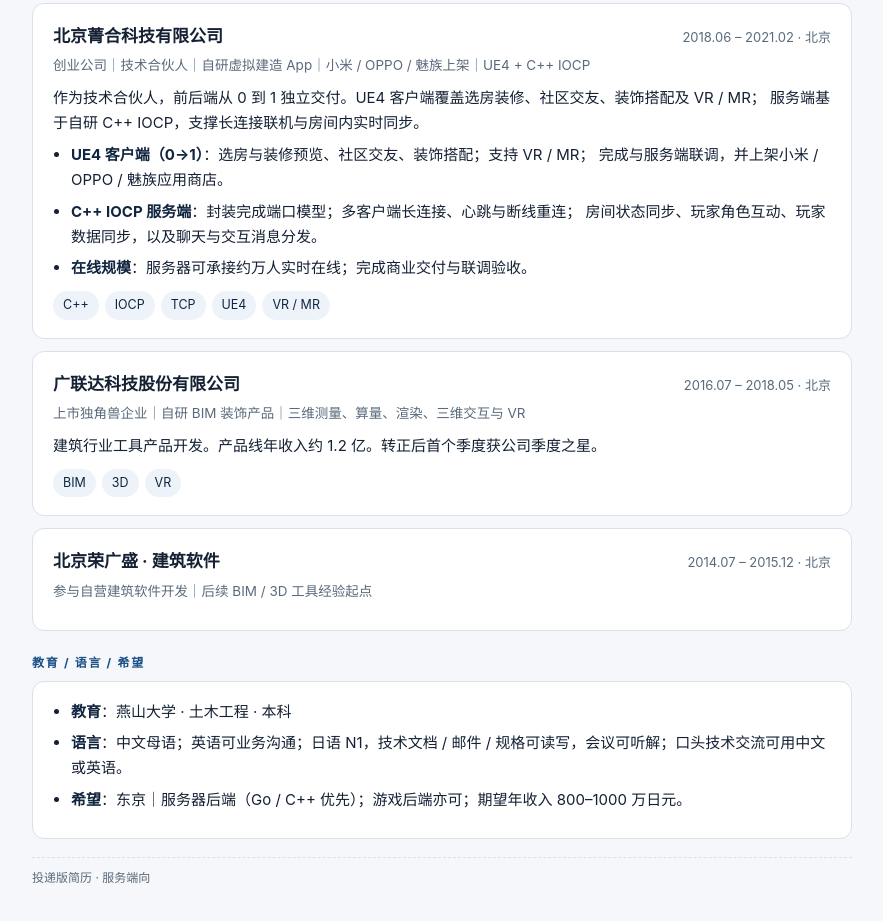
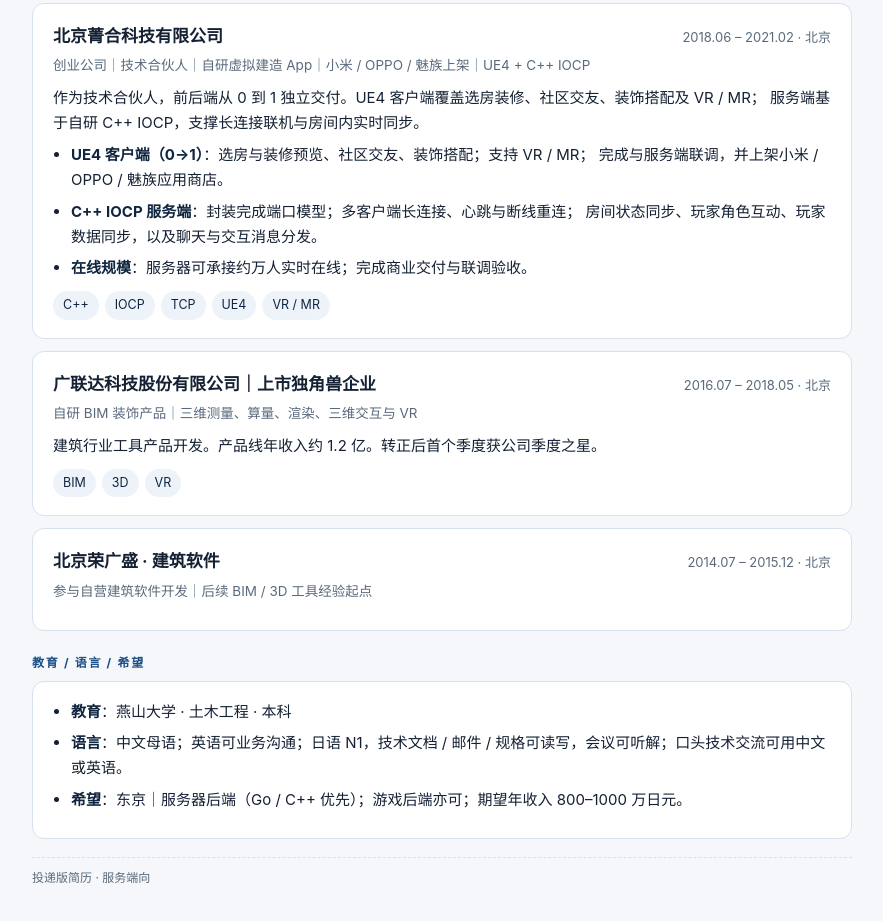
Before and after one commit to FeatherHeavy/server-resume, a plain HTML site: page index.html in a window 1280 px wide. Shown: the part 2716-3637 px from the top of the page, without its empty margins (198-1081 px from the left). Drawn offline with Linux system fonts and the light colour scheme.

Commit message:
Move Glodon unicorn label into company title.
Co-authored-by: Cursor <cursoragent@cursor.com>

```diff
--- a/index.html
+++ b/index.html
@@ -344,10 +344,10 @@
 
     <div class="card">
       <div class="job-head">
-        <h3>广联达科技股份有限公司</h3>
+        <h3>广联达科技股份有限公司｜上市独角兽企业</h3>
         <div class="when">2016.07 – 2018.05 · 北京</div>
       </div>
-      <div class="sub">上市独角兽企业｜自研 BIM 装饰产品｜三维测量、算量、渲染、三维交互与 VR</div>
+      <div class="sub">自研 BIM 装饰产品｜三维测量、算量、渲染、三维交互与 VR</div>
       <p>
         建筑行业工具产品开发。产品线年收入约 1.2 亿。转正后首个季度获公司季度之星。
       </p>
```
